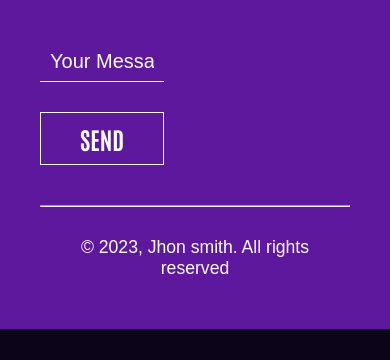
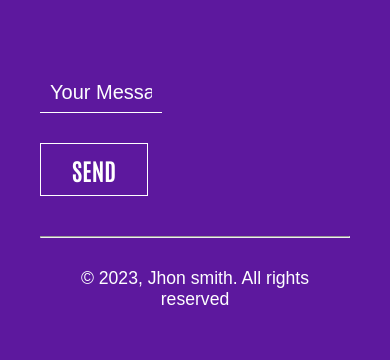
Before and after one commit to Sadia-js/21daysofwebsite, a plain HTML site: page index.html in a window 390 px wide. Shown: the part 5929-6289 px from the top of the page. Before the commit the page ends 6258 px from the top, so only its background shows below. Drawn offline with Linux system fonts and the light colour scheme.

Commit message:
this is my 9th commit

```diff
--- a/footer.css
+++ b/footer.css
@@ -51,7 +51,7 @@ input{
     margin-top: 20px;
     margin-left: 70px;
 }
-.for-contact {
+.for-contact{
     margin-top: 40px;
 }
 .for-contact p{
@@ -81,10 +81,13 @@ input{
     footer{
         width: 100%;
     }
+    input{
+        width: 90%;
+    }
     .for-contact p{
         font-size: 14px;
     }
     .right-side-footer{
-        margin-left: 0;
+        margin-left: 20px;
     }
 }
```
